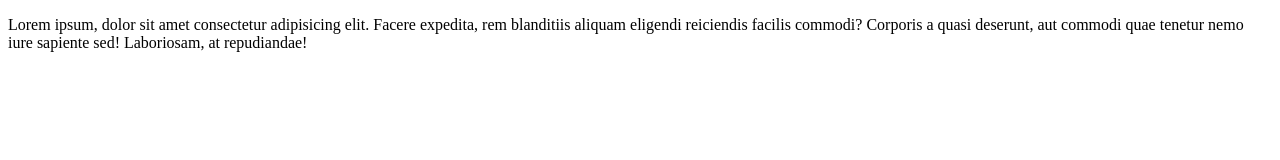
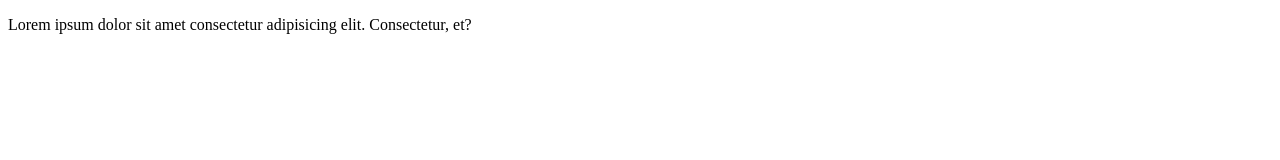
Before and after one commit to Vethan123/learn, a plain HTML site: page index.html in a window 1280 px wide. Drawn offline with Linux system fonts and the light colour scheme.

Commit message:
lorem size reduced

```diff
--- a/index.html
+++ b/index.html
@@ -6,7 +6,6 @@
     <title>Document</title>
 </head>
 <body>
-    <p>Lorem ipsum, dolor sit amet consectetur adipisicing elit. Facere expedita, rem blanditiis aliquam eligendi reiciendis facilis commodi? Corporis a quasi deserunt, aut commodi quae tenetur nemo iure sapiente sed! Laboriosam, at repudiandae!
-    </p>
+    <p>Lorem ipsum dolor sit amet consectetur adipisicing elit. Consectetur, et?</p>
 </body>
 </html>
```
